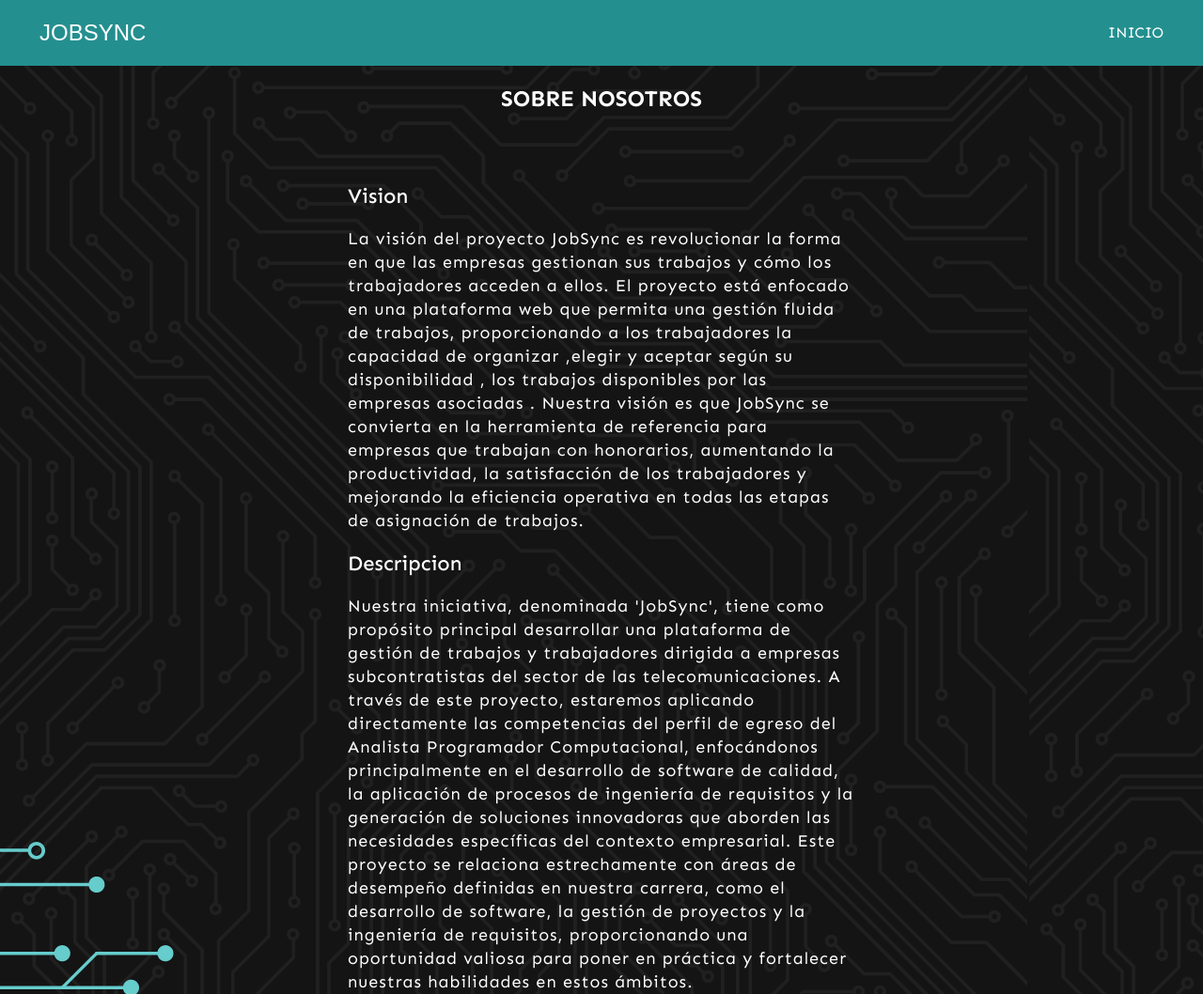
After one commit to ErrorCute/JobSync, a Django app: template JobSync/JobSyncApp/templates/sobrenosotros.html in a window 1280 px wide. The commit adds this page. Shown: the whole page at 94% size. Run offline with Django 4.2, Linux system fonts and the light colour scheme; the template is opened without the code that fills it, so the values that code supplies are empty.

Commit message:
sobre nosotros v1
sobre nosotros primera version, le hago commit porque se me murio el progeso del anterior

```diff
--- /dev/null
+++ b/JobSync/JobSyncApp/static/css/alt.css
@@ -0,0 +1,267 @@
+@import url('https://fonts.googleapis.com/css2?family=Poppins:wght@200;300;400;500&display=swap');
+
+* {
+    padding: 0;
+    margin: 0;
+    box-sizing: border-box;
+    text-decoration: none;
+    list-style: none;
+    border: none;
+    outline: none;
+    font-family: "Sen", sans-serif;
+}
+
+body{
+    background: url(../css/img/fondo.png);
+}
+
+h1 {
+  text-align: center;
+}
+h1 {
+    text-align: center;
+  }
+.about-us{
+  height: 100vh;
+  width: 100%;
+  padding: 90px 0;
+  background: url(../css/img/fondo.png);
+}
+.pic{
+  height: auto;
+  width:  302px;
+}
+.about{
+  width: 1130px;
+  max-width: 85%;
+  margin: 0 auto;
+  display: flex;
+  align-items: center;
+  justify-content: space-around;
+}
+.text{
+  width: 540px;
+  color: #fff;
+}
+.text h2{
+  font-size: 90px;
+  font-weight: 600;
+  margin-bottom: 10px;
+  color: #fff;
+
+}
+.text h5{
+  font-size: 22px;
+  font-weight: 500;
+  margin-bottom: 20px;
+  color: #fff;
+}
+span{
+  color: #4070f4;
+}
+.text p{
+  font-size: 18px;
+  line-height: 25px;
+  letter-spacing: 1px;
+}
+.data{
+  margin-top: 30px;
+}
+.hire{
+  font-size: 18px;
+  background: #4070f4;
+  color: #fff;
+  text-decoration: none;
+  border: none;
+  padding: 8px 25px;
+  border-radius: 6px;
+  transition: 0.5s;
+}
+.hire:hover{
+  background: #000;
+  border: 1px solid #4070f4;
+}
+
+/*
+    navbar
+*/
+.navbar-container {
+    display: flex;
+    justify-content: space-between;
+    padding: 0 2rem;
+    height: 70px;
+    align-items: center;
+    background: #248f8f;
+    color: #fff;
+    position:fixed;
+    top:0;
+    width: 100%;
+  }
+
+  .navbar-container .logo-container a {
+    font-size: 1.5rem;
+    text-transform: uppercase;
+    cursor: pointer;
+    color: #fff;
+    font-weight: 500;
+    font-family: 'Kanit', sans-serif;
+  }
+  .logo-container {
+    display: flex;
+    align-items: center;
+  }
+
+  .navbar-container .nav-items {
+    display: flex;
+    list-style-type: none;
+    gap: 3rem;
+    align-items: center;
+  }
+
+  .navbar-container .nav-items .nav-link a {
+    color: #fff;
+    transition: 0.2s;
+    -webkit-transition: 0.2s;
+    -moz-transition: 0.2s;
+    -ms-transition: 0.2s;
+    -o-transition: 0.2s;
+    padding: 10px;
+    text-transform: uppercase;
+  }
+
+  .navbar-container .nav-items .nav-link:after {
+    display: block;
+    content: "";
+    border-top: 2px solid rgb(60, 179, 133);
+    transform: scaleX(0);
+    -webkit-transform: scaleX(0);
+    -moz-transform: scaleX(0);
+    -ms-transform: scaleX(0);
+    -o-transform: scaleX(0);
+    transition: transform 250ms ease-in-out;
+    -webkit-transition: transform 250ms ease-in-out;
+    -moz-transition: transform 250ms ease-in-out;
+    -ms-transition: transform 250ms ease-in-out;
+    -o-transition: transform 250ms ease-in-out;
+  }
+
+  .navbar-container .nav-items .nav-link:hover:after {
+    transform: scaleX(1);
+    -webkit-transform: scaleX(1);
+    -moz-transform: scaleX(1);
+    -ms-transform: scaleX(1);
+    -o-transform: scaleX(1);
+  }
+
+  .navbar-container .nav-items .nav-link a:hover {
+    filter: brightness(80%);
+    -webkit-filter: brightness(80%);
+  }
+
+  .navbar-container .nav-items .login-register {
+    display: flex;
+    flex-direction: row;
+    gap: 1rem;
+  }
+
+  .navbar-container .nav-items .login-register .button {
+    color: #fff;
+    border: 2px solid rgb(16, 167, 124);
+    padding: 5px 20px;
+    border-radius:3px ;
+    -webkit-border-radius:3px ;
+    -moz-border-radius:3px ;
+    -ms-border-radius:3px ;
+    -o-border-radius:3px;
+    text-transform: uppercase;
+    transition: all ease-in 0.3s;
+    -webkit-transition: all ease-in 0.3s;
+    -moz-transition: all ease-in 0.3s;
+    -ms-transition: all ease-in 0.3s;
+    -o-transition: all ease-in 0.3s;
+  }
+
+  .navbar-container .nav-items .login-register .button:hover {
+    background: rgb(33, 200, 175);
+  }
+
+  .main {
+    min-height: 100vh;
+    display: flex;
+    justify-content: center;
+    align-items: center;
+    color: #fff;
+    font-size: 3rem;
+    padding: 1rem;
+    text-align: center;
+  }
+
+
+  @media(max-width: 1000px) {
+    .navbar-container {
+        padding: 0 1rem;
+    }
+
+    .navbar-container .nav-items {
+        gap: 0.1rem;
+    }
+
+    .navbar-container .nav-items .nav-link a, .navbar-container .nav-items .login-register .button {
+        font-size: 0.9rem;
+    }
+
+  }
+
+  @media(max-width: 700px) {
+    .navbar-container .nav-items {
+        flex-direction: column;
+        position: fixed;
+        top: 70px;
+        width: 100vw;
+        background: rgb(1, 77, 82);
+        padding: 1rem 0;
+        height: 100vh;
+        z-index: 99;
+        right: -100%;
+        transition: 0.2s ease-in;
+        -webkit-transition: 0.2s ease-in;
+        -moz-transition: 0.2s ease-in;
+        -ms-transition: 0.2s ease-in;
+        -o-transition: 0.2s ease-in;
+  }
+
+  .bars {
+    height: auto;
+    width: 22px;
+    cursor: pointer;
+  }
+
+  .bars .bar {
+    height: 2px;
+    width: 100%;
+    background: #fff;
+    margin: 4px;
+  }
+
+  .navbar-container .nav-items {
+    gap: 3rem;
+  }
+
+  .navbar-container .nav-items .login-register {
+    flex-direction: column;
+    gap: 2rem;
+    text-align: center;
+    width: 50%;
+  }
+
+  .navbar-container .nav-items .login-register .button {
+    padding: 1rem 0;
+  }
+
+  .main {
+    font-size: 2rem;
+  }
+  }
+  .navbar-container .nav-items.active {
+    right: 0;
+  }
--- a/JobSync/JobSyncApp/templates/login.html
+++ b/JobSync/JobSyncApp/templates/login.html
@@ -25,7 +25,7 @@
       </div>
         <ul class="nav-items">
             <li class="nav-link"><a href="">Inicio</a></li>
-            <li class="nav-link"><a href="">Sobre Nosotros</a></li>
+            <li class="nav-link"><a href="sobrenosotros.html">Sobre Nosotros</a></li>
 
 
         </ul>
--- /dev/null
+++ b/JobSync/JobSyncApp/templates/sobrenosotros.html
@@ -0,0 +1,55 @@
+<!DOCTYPE html>
+<html lang="en">
+<head>
+  <meta charset="UTF-8">
+  <meta name="viewport" content="width=device-width, initial-scale=1.0">
+  <meta http-equiv="X-UA-Compatible" content="ie=edge">
+ <title> Sobre nosotros </title>
+  <link rel="stylesheet" href="../static/css/alt.css">
+  <link href="https://cdn.jsdelivr.net/npm/remixicon@4.2.0/fonts/remixicon.css" rel="stylesheet" />
+  <link rel="preconnect" href="https://fonts.googleapis.com">
+  <link rel="preconnect" href="https://fonts.gstatic.com" crossorigin>
+  <link href="https://fonts.googleapis.com/css2?family=Sen:wght@400..800&display=swap" rel="stylesheet">
+</head>
+<body>
+
+<!-- NavBar -->
+
+  <navbar class="navbar-container">
+    <div class="logo-container" >
+        <a href=""><img src="" alt="" style="margin-top: 1px; margin-right: 10px;"></a>
+        <a href="">JobSync</a>
+    </div>
+    <div class="bars">
+      <div class="bar"></div>
+      <div class="bar"></div>
+      <div class="bar"></div>
+  </div>
+    <ul class="nav-items">
+        <li class="nav-link"><a href="login.html">Inicio</a></li>
+    </ul>
+</navbar>
+
+<!-- Sobre nosotros -->
+  <section class="about-us">
+    <div class="about">
+      <div class="text">
+        <h1>SOBRE NOSOTROS</h1>
+
+        <br>
+        <br>
+        <br>
+        <br>
+
+        <h5>Vision</h5>
+          <p>La visión del proyecto JobSync es revolucionar la forma en que las empresas gestionan sus trabajos y cómo los trabajadores acceden a ellos. El proyecto está enfocado en  una plataforma web que permita una gestión fluida de trabajos, proporcionando a los trabajadores la capacidad de  organizar ,elegir y aceptar según su disponibilidad , los trabajos disponibles por las empresas asociadas . Nuestra visión es que JobSync se convierta en la herramienta de referencia para empresas que trabajan con honorarios, aumentando la productividad, la satisfacción de los trabajadores y mejorando la eficiencia operativa en todas las etapas de asignación de trabajos. </p>
+
+          <br>
+
+        <h5>Descripcion</h5>
+        <p>Nuestra iniciativa, denominada 'JobSync', tiene como propósito principal desarrollar una plataforma de gestión de trabajos y trabajadores dirigida a empresas subcontratistas del sector de las telecomunicaciones. A través de este proyecto, estaremos aplicando directamente las competencias del perfil de egreso del Analista Programador Computacional, enfocándonos principalmente en el desarrollo de software de calidad, la aplicación de procesos de ingeniería de requisitos y la generación de soluciones innovadoras que aborden las necesidades específicas del contexto empresarial. Este proyecto se relaciona estrechamente con áreas de desempeño definidas en nuestra carrera, como el desarrollo de software, la gestión de proyectos y la ingeniería de requisitos, proporcionando una oportunidad valiosa para poner en práctica y fortalecer nuestras habilidades en estos ámbitos.</p>
+      </div>
+    </div>
+  </section>
+</body>
+</html>
```
Also changed, not shown: 1 other file.
